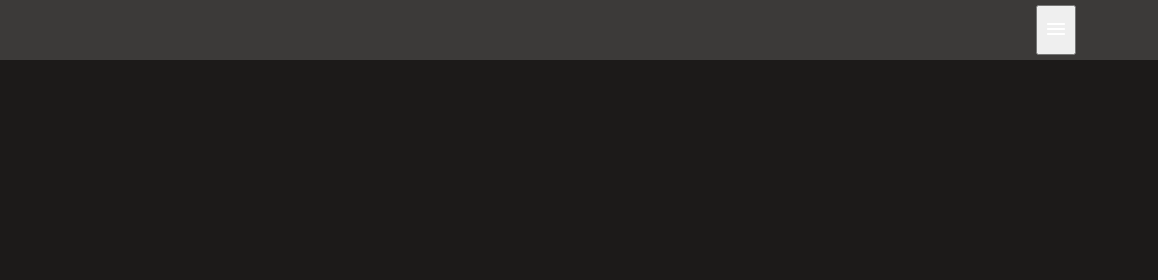
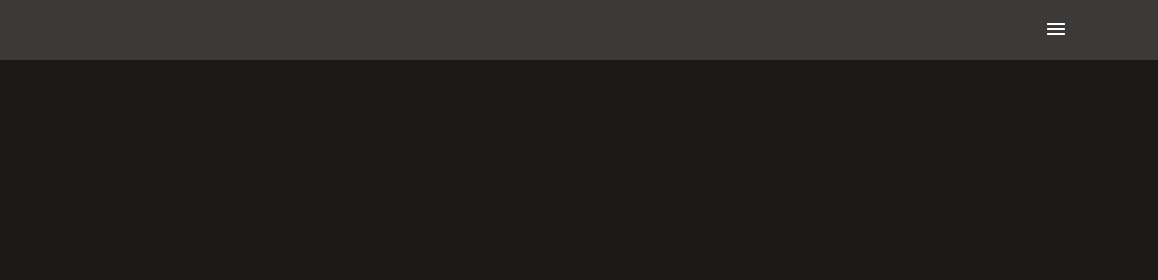
Before and after one commit to vikas924/Portfolio-setup-and-mobilefirst, a website: page index.html in a window 1280 px wide. Shown: the top 280 px of the page, 122-1280 px from the left. Drawn offline with Linux system fonts and the light colour scheme.

Commit message:
Add few modification in button background

```diff
--- a/style.css
+++ b/style.css
@@ -40,6 +40,8 @@
 .button {
   width: 40px;
   height: 100%;
+  border-style: none;
+  background-color: #3c3a39;
 }
 
 .button:hover {
```
